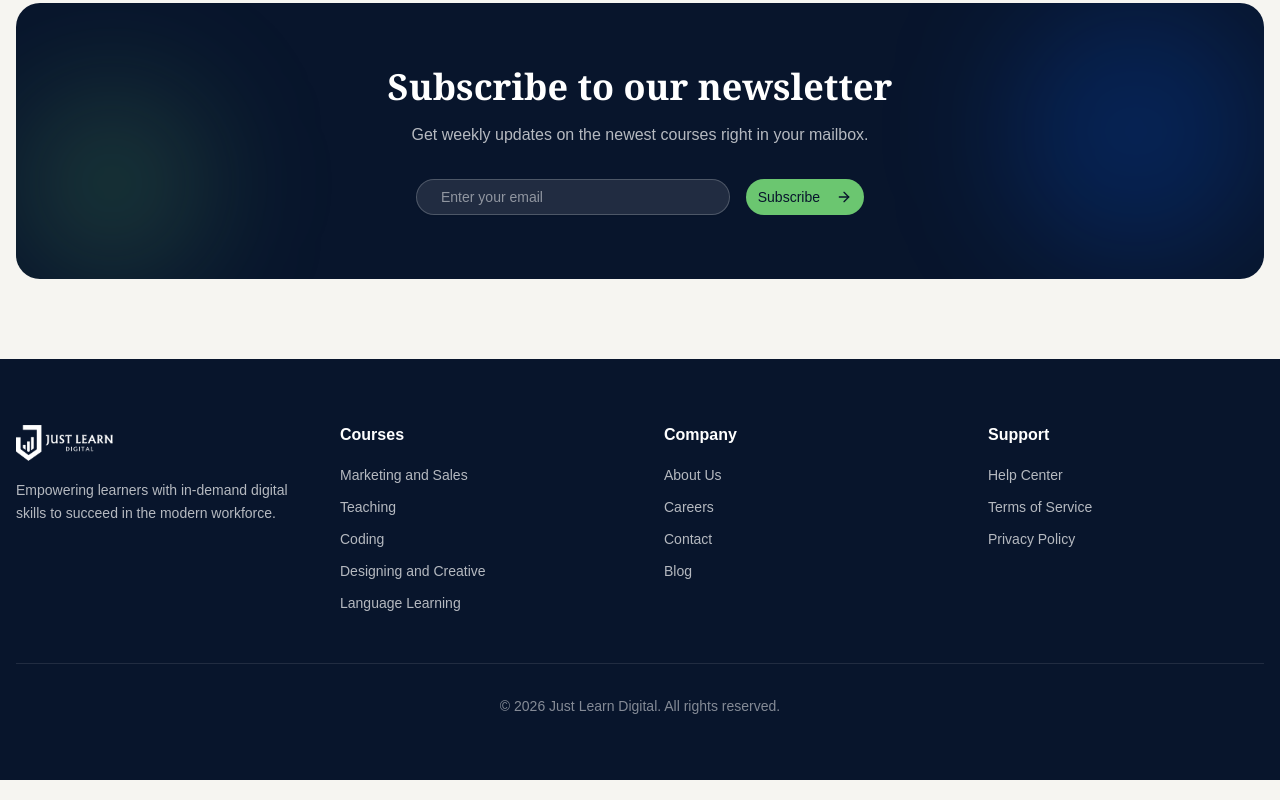
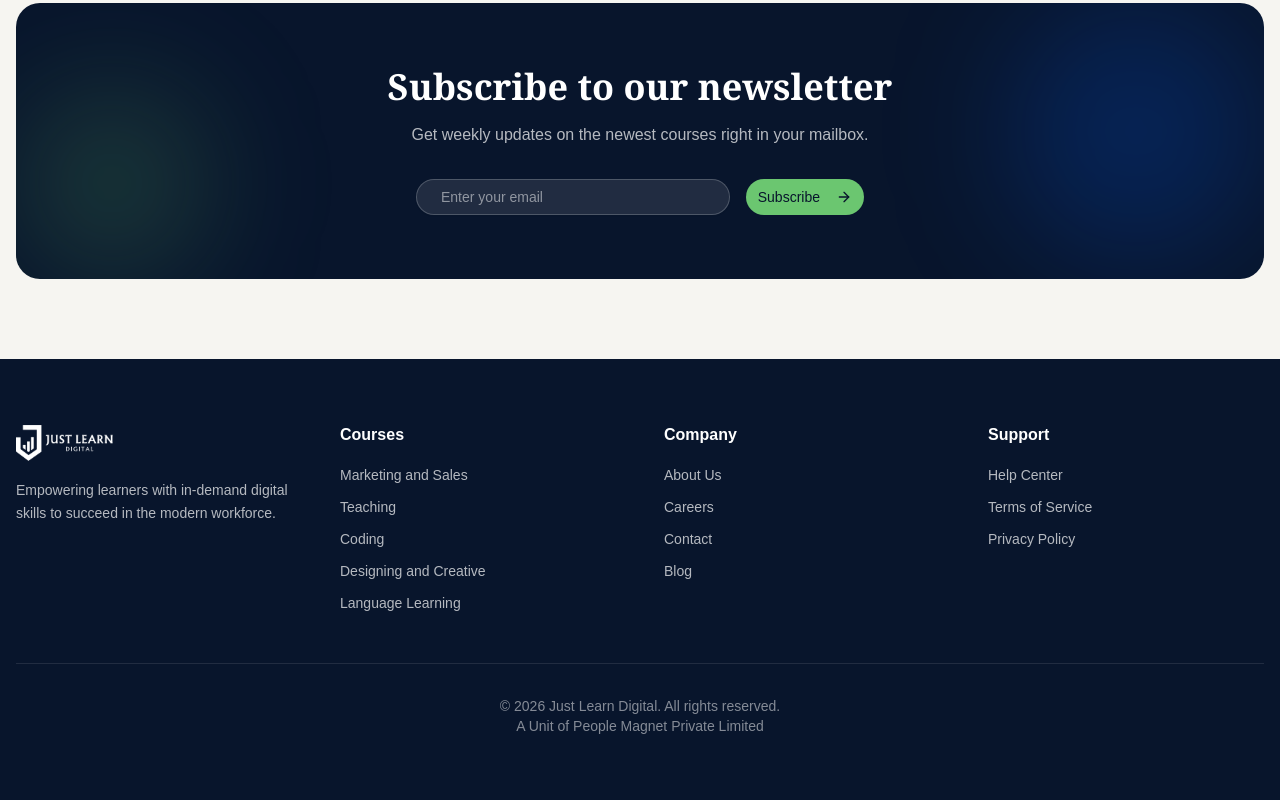
Before and after one commit to Suryakumar18/peoplemagnet4, a Next.js app: page / in a window 1280 px wide. Shown: the part 8018-8818 px from the top of the page. Built offline with nearby package versions, Linux system fonts and the light colour scheme.

Commit message:
Update footer.tsx

```diff
--- a/components/footer.tsx
+++ b/components/footer.tsx
@@ -86,6 +86,7 @@ export function Footer() {
 
         <div className="border-t border-white/10 mt-12 pt-8 text-center text-white/50 text-sm">
           <p>© {new Date().getFullYear()} Just Learn Digital. All rights reserved.</p>
+          <p>A Unit of People Magnet Private Limited</p>
         </div>
       </div>
     </footer>
```
